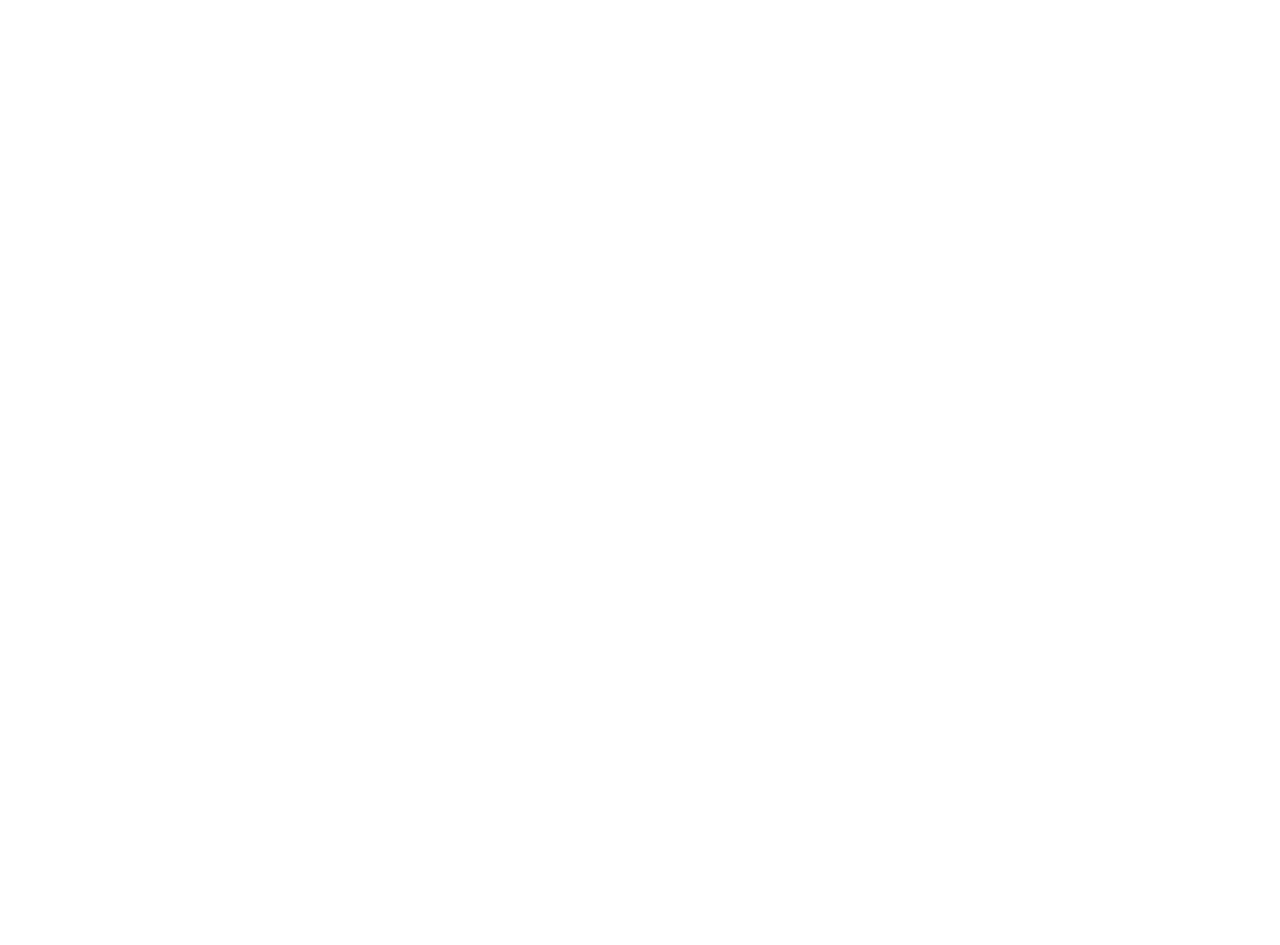
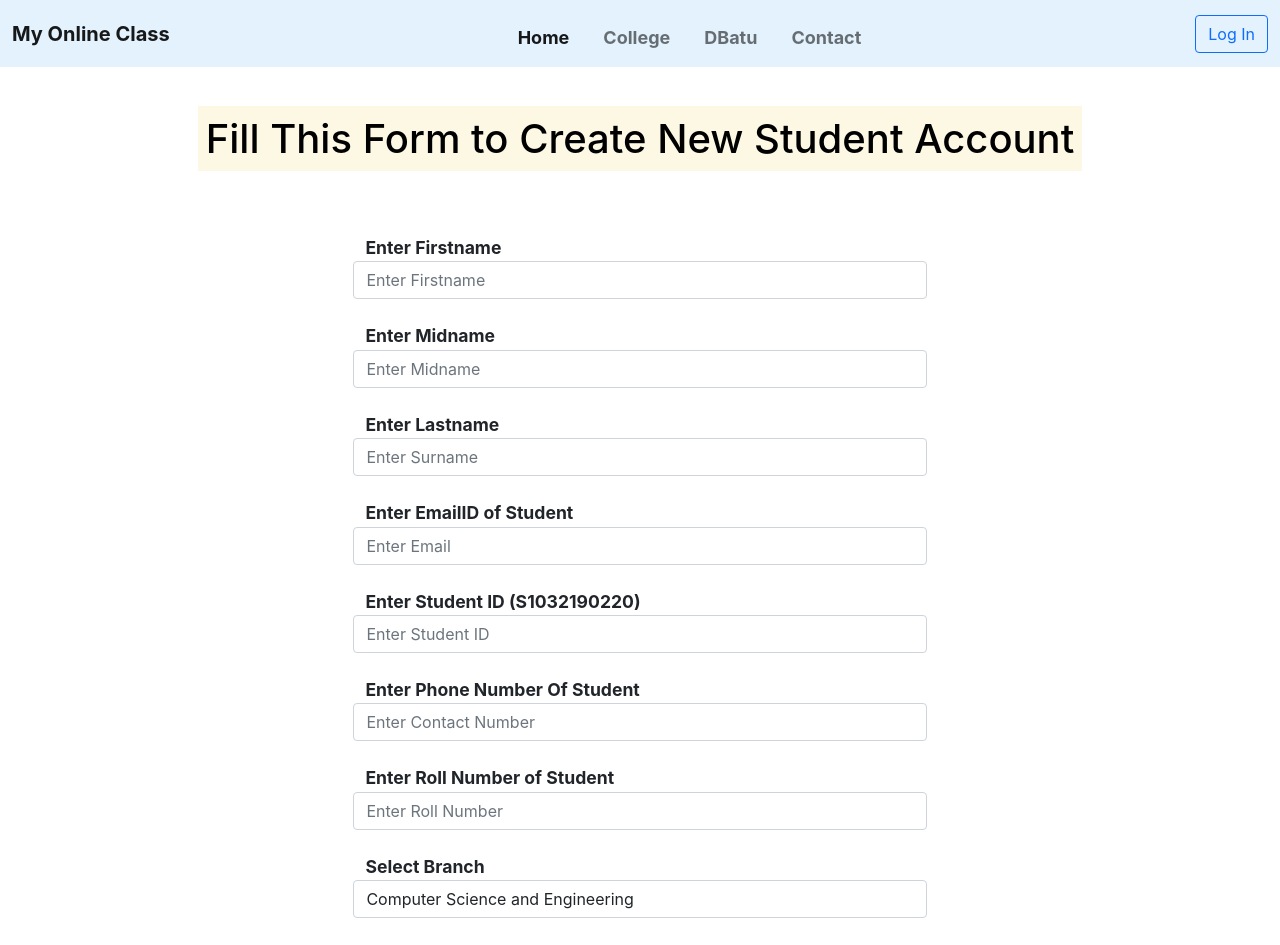
Before and after one commit to Govind-Deshmukh/Student-Management-Syatem, a React (Create React App) app in the folder client/: page /RegisterStudent in a window 1280 px wide. Before the commit this address had no page. Shown: the top 945 px of the page. Before the commit the page ends 800 px from the top, so only its background shows below. Built offline with nearby package versions, Linux system fonts and the light colour scheme.

Commit message:
adding functionalities to app

```diff
--- a/client/package.json
+++ b/client/package.json
@@ -9,7 +9,7 @@
     "react": "^18.1.0",
     "react-dom": "^18.1.0",
     "react-router-dom": "^6.3.0",
-    "react-scripts": "5.0.1",
+    "react-scripts": "^2.1.3",
     "web-vitals": "^2.1.4"
   },
   "scripts": {
--- a/client/src/AdminLogin.js
+++ b/client/src/AdminLogin.js
@@ -9,7 +9,7 @@
         <h1>MGM's College Engineering, Nanded</h1>
         <h2 className="text-muted">Student Management System CASERP</h2>
         <h3><mark>Admin Login Page</mark></h3>
-        <p className='text-muted'>If you are not admin of orginization then login here for control</p>
+        <p className='text-muted'>If you are admin of orginization then login here for control</p>
         <div className="mt-4 border-bottom-heading w-50"></div>
       </div>
       <div>
--- a/client/src/App.js
+++ b/client/src/App.js
@@ -1,10 +1,12 @@
 import "./App.css";
-
+import React from "react";
 import { BrowserRouter as Router, Routes, Route } from "react-router-dom";
 
 import LoginContainer from "./webComponents/LoginContainer";
 import AdminHome from "./adminPage/AdminHome";
 import AdminLogin from "./AdminLogin";
+import AddStudent from "./adminPage/AddStudent";
+
 
 function App() {
   return (
@@ -14,6 +16,7 @@
           <Route path="/adminLogin" element={<AdminLogin />} />
           <Route path="/adminDashboard" element={<AdminHome />} />
           <Route path="/" element={<LoginContainer />} />
+          <Route path="/RegisterStudent" element={<AddStudent />} />
         </Routes>
       </Router>
     </>
--- a/client/src/adminPage/AddStudent.js
+++ b/client/src/adminPage/AddStudent.js
@@ -1,29 +1,111 @@
 import React from "react";
 import "./common.css";
-
+import GeneralHeader from "../webComponents/GeneralHeader";
 export default function AddStudent() {
   return (
-    <>
-      <div class="card text-center">
-        <div class="card">
-          <div class="card-header">Student Management Section</div>
-          <div class="card-body">
-            <h5 class="card-title">
-              You can manage each student from this section.
-            </h5>
-            <p class="card-text">Add, Delete and Update faculty from here.</p>
-            <a href="/" class="btn btn-success m-2">
-              Update Student
+    <div>
+      <GeneralHeader />
+      <div className="text-center m-5">
+        <h1>
+          <mark>Fill This Form to Create New Student Account</mark>
+        </h1>
+      </div>
+      <div className="d-flex justify-content-center">
+        <form action="">
+          <div className="row form-group m-4">
+            <label>Enter Firstname</label>
+            <input
+              className="form-control"
+              type="text"
+              placeholder="Enter Firstname"
+            />
+          </div>
+          <div className="row form-group m-4">
+            <label>Enter Midname</label>
+            <input
+              className="form-control"
+              type="text"
+              placeholder="Enter Midname"
+            />
+          </div>
+
+          <div className="row form-group m-4">
+            <label>Enter Lastname</label>
+            <input
+              className="form-control"
+              type="text"
+              placeholder="Enter Surname"
+            />
+          </div>
+
+          <div className="row form-group m-4">
+            <label>Enter EmailID of Student</label>
+            <input
+              className="form-control"
+              type="email"
+              placeholder="Enter Email"
+            />
+          </div>
+
+          <div className="row form-group m-4">
+            <label>
+              Enter Student ID (S1032190220)
+            </label>
+            <input
+              className="form-control"
+              type="text"
+              placeholder="Enter Student ID"
+            />
+          </div>
+          <div className="row form-group m-4">
+            <label>
+              Enter Phone Number Of Student
+            </label>
+            <input
+              className="form-control"
+              type="number"
+              placeholder="Enter Contact Number"
+            />
+          </div>
+          <div className="row form-group m-4">
+            <label>
+              Enter Roll Number of Student
+            </label>
+            <input
+              className="form-control"
+              type="number"
+              placeholder="Enter Roll Number"
+            />
+          </div>
+          <div className="row form-group m-4">
+            <label>Select Branch</label>
+            <select className="form-control" id="">
+              <option value="1">Computer Science and Engineering</option>
+              <option value="2">Civil Engineering</option>
+              <option value="3">Information Technology</option>
+              <option value="4">
+                Electronics and Telecommunication Engineering
+              </option>
+              <option value="5">Mechnical Engineering</option>
+            </select>
+          </div>
+          <div className="row form-group m-4">
+            <label>Select Acadamic Year</label>
+            <select className="form-control" id="">
+              <option value="1">First Year</option>
+              <option value="2">Second Year</option>
+              <option value="3">Third Year</option>
+              <option value="4">Final Year</option>
+            </select>
+          </div>
+          <div className="row form-group m-4 m-4">
+            <a href="/" className="btn btn-success w-100">
+              Add Student to Database
             </a>
-            <a href="/" class="btn btn-primary m-2">
-              Add Student
-            </a>
-            <a href="/" class="btn btn-danger">
-              Remove Student
-            </a>
+
           </div>
-        </div>
+        </form>
       </div>
-    </>
+    </div>
   );
 }
--- a/client/src/adminPage/AddTeacher.js
+++ b/client/src/adminPage/AddTeacher.js
@@ -3,24 +3,7 @@
 export default function AddTeacher() {
   return (
     <div>
-      <div class="card text-center">
-        <div class="card-header">Teacher Management Section</div>
-        <div class="card-body">
-          <h5 class="card-title">You can manage faculty from this section.</h5>
-          <p class="card-text">
-            Add, Delete and Update faculty from here.
-          </p>
-          <a href="/" class="btn btn-success m-2">
-            Update Teacher
-          </a>
-          <a href="/" class="btn btn-primary m-2">
-            Add Teacher
-          </a>
-          <a href="/" class="btn btn-danger">
-            Remove Teacher
-          </a>
-        </div>
-      </div>
+
     </div>
   );
 }
--- a/client/src/adminPage/CreateCourse.js
+++ b/client/src/adminPage/CreateCourse.js
@@ -3,24 +3,7 @@
 export default function CreateCourse() {
   return (
     <div>
-      <div class="card text-center">
-        <div class="card-header">Course Section</div>
-        <div class="card-body">
-          <h5 class="card-title">You can manage courses from this section.</h5>
-          <p class="card-text">
-            Create Course, Update and delete course from this section.
-          </p>
-          <a href="/" class="btn btn-success m-2">
-            Create Course
-          </a>
-          <a href="/" class="btn btn-primary m-2">
-            Update Course
-          </a>
-          <a href="/" class="btn btn-danger">
-            Remove Course
-          </a>
-        </div>
-      </div>
+
     </div>
   )
 }
--- a/client/src/adminPage/NoticeSection.js
+++ b/client/src/adminPage/NoticeSection.js
@@ -3,21 +3,7 @@
 export default function NoticeSection() {
   return (
     <div>
-      <div class="card text-center">
-        <div class="card-header">Notice Board Section</div>
-        <div class="card-body">
-          <h5 class="card-title">You can add, remove notices from here.</h5>
-          <p class="card-text">
-            Note that published notices will be visible for all people in your orginazation.
-          </p>
-          <a href="/" class="btn btn-primary m-2">
-            Add Notice
-          </a>
-          <a href="/" class="btn btn-success">
-            View Notice
-          </a>
-        </div>
-      </div>
+
     </div>
   );
 }
--- a/client/src/adminPage/common.css
+++ b/client/src/adminPage/common.css
@@ -9,3 +9,8 @@
 .card-body{
     background-color: #fafafa;
 }
+
+label{
+    font-weight: bold;
+    font-size: 1.1rem;
+}
```
Also changed, not shown: client/src/adminPage/AdminHome.js (+77 -9 lines), 2 other files (tests, documents, lock files or other folders).
